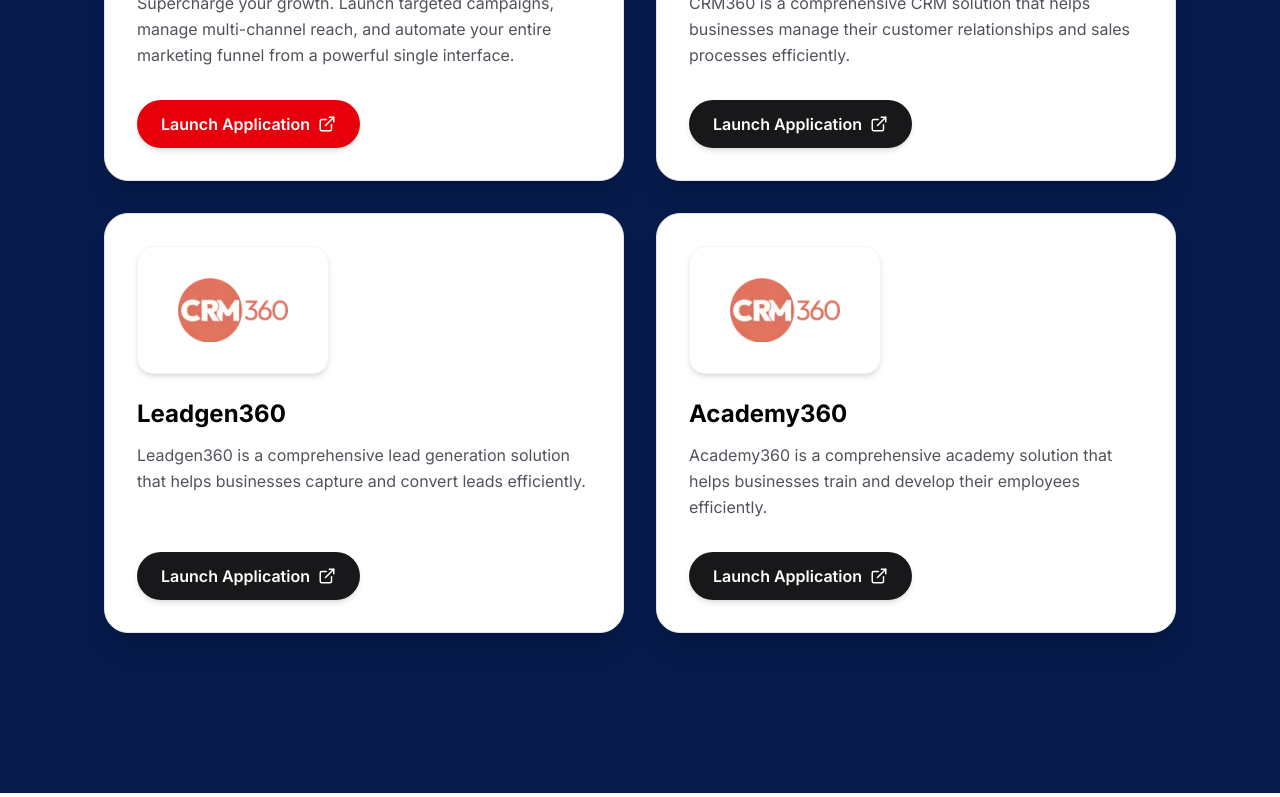
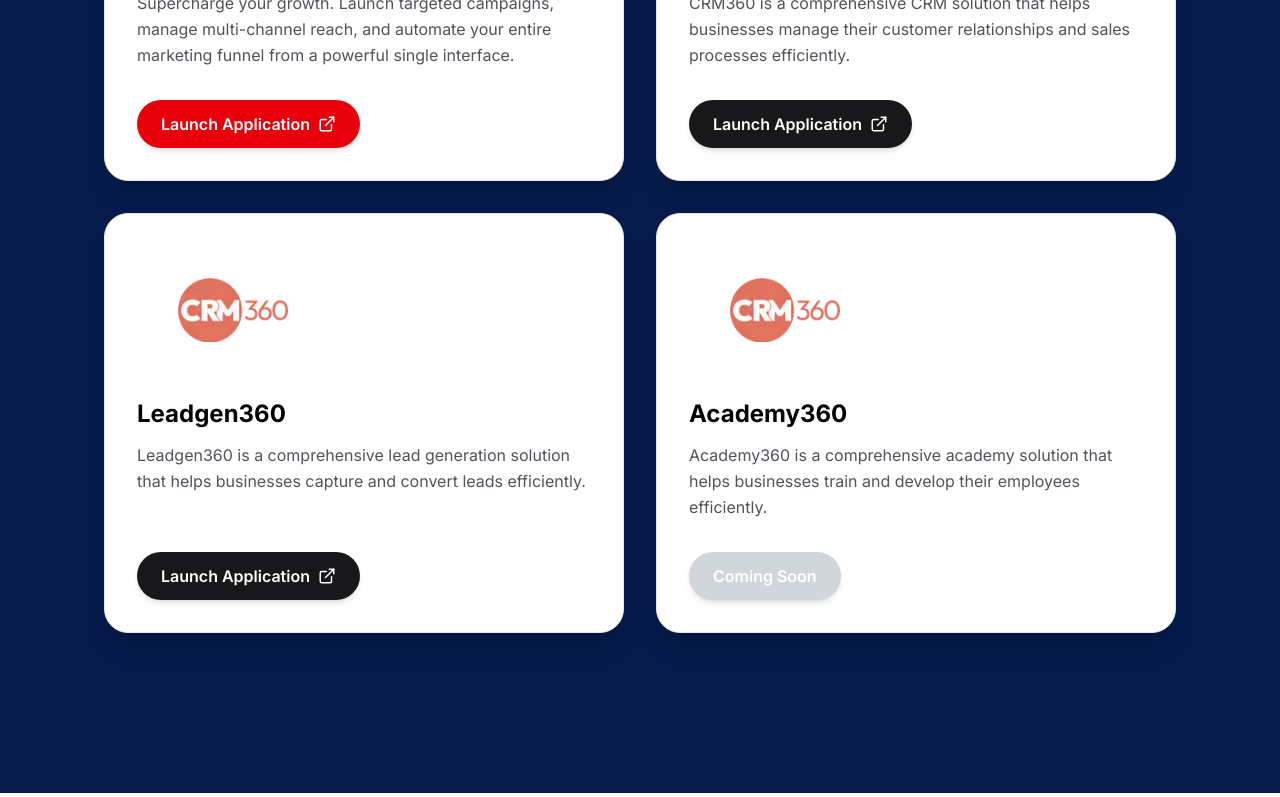
Before and after one commit to tadeniji06/m360Solutions, a Next.js app: page /tech in a window 1280 px wide. Shown: the part 1497-2294 px from the top of the page. Built offline with nearby package versions, Linux system fonts and the light colour scheme.

Commit message:
updated code

```diff
--- a/components/tech/Solutions.tsx
+++ b/components/tech/Solutions.tsx
@@ -1,4 +1,4 @@
-import { hero } from "@/assets";
+import { hero, pr } from "@/assets";
 import Image from "next/image";
 
 import { ExternalLink, Megaphone, Briefcase } from "lucide-react";
@@ -54,7 +54,7 @@
     name: "Academy360",
     description:
       "Academy360 is a comprehensive academy solution that helps businesses train and develop their employees efficiently.",
-    url: "https://academy360.com/",
+    url: "",
     icon: (
       <img
         src={Crmlogo.src}
@@ -95,20 +95,21 @@
           {liveProducts.map((product) => (
             <div
               key={product.name}
-              className="group relative bg-white dark:bg-black rounded-3xl p-8 border border-zinc-200 dark:border-zinc-800 shadow-xl hover:shadow-2xl hover:border-red-500/50 transition-all duration-300 flex flex-col items-start"
+              className="group relative bg-white rounded-3xl p-8 border border-zinc-200 dark:border-zinc-800 shadow-xl hover:shadow-2xl hover:border-red-500/50 transition-all duration-300 flex flex-col items-start"
             >
               <div
-                className={`w-48 h-32 rounded-2xl flex items-center justify-center mb-6 shadow-md border border-zinc-100 relative bg-white overflow-hidden`}
+                className={`w-48 h-32 rounded-2xl flex items-center justify-center mb-6 relative overflow-hidden`}
               >
                 {product.icon}
               </div>
-              <h3 className="text-2xl font-bold text-black dark:text-white mb-3 flex items-center gap-2">
+              <h3 className="text-2xl font-bold text-black mb-3 flex items-center gap-2">
                 {product.name}
               </h3>
-              <p className="text-zinc-600 dark:text-zinc-400 mb-8 flex-1 leading-relaxed">
+              <p className="text-zinc-600 mb-8 flex-1 leading-relaxed">
                 {product.description}
               </p>
 
+              {product.url != "" ? (
                 <a
                   href={product.url}
                   target="_blank"
@@ -117,6 +118,13 @@
                 >
                   Launch Application <ExternalLink size={18} />
                 </a>
+              ) : (
+                <button
+                  className={`inline-flex items-center gap-2 px-6 py-3 rounded-full text-white font-semibold transition-all shadow-md group-hover:scale-105 bg-gray-300 hover:bg-gray-300 ${product.btnHoverColor}`}
+                >
+                  Coming Soon
+                </button>
+              )}
             </div>
           ))}
         </div>
```
Lines whose indentation alone changed are shown as unchanged.
